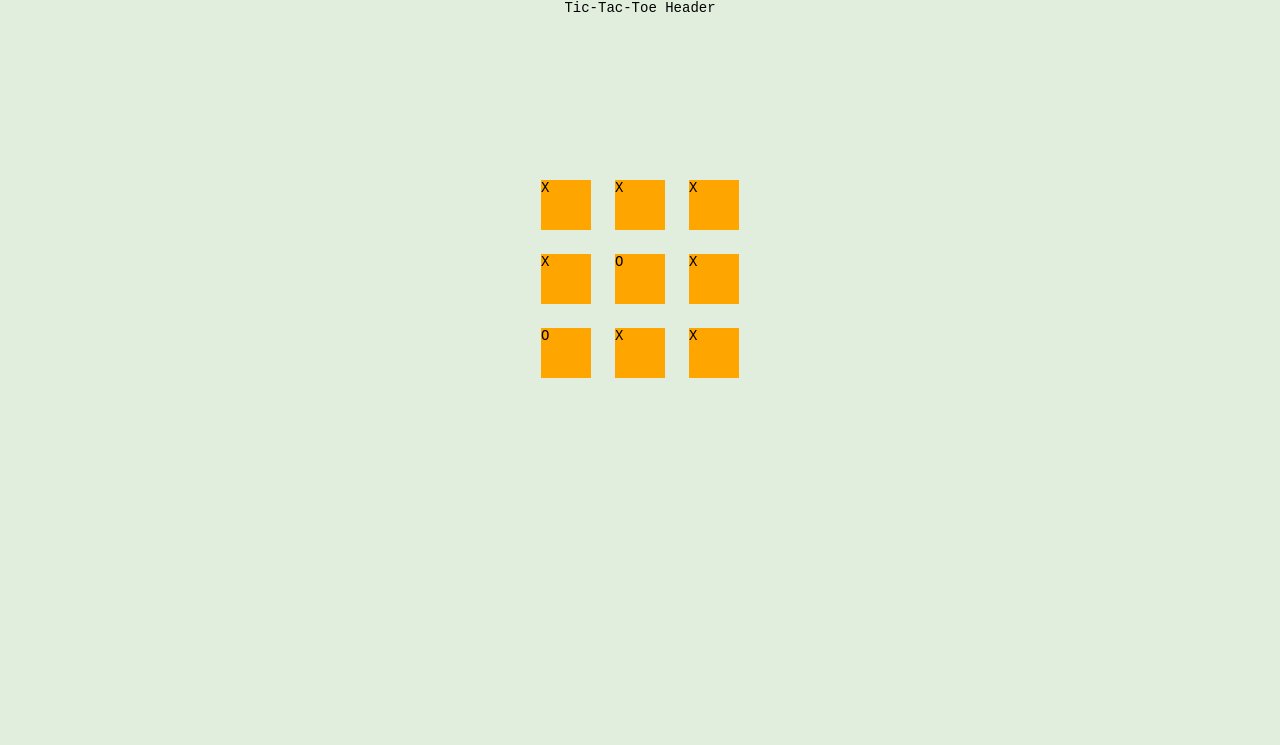
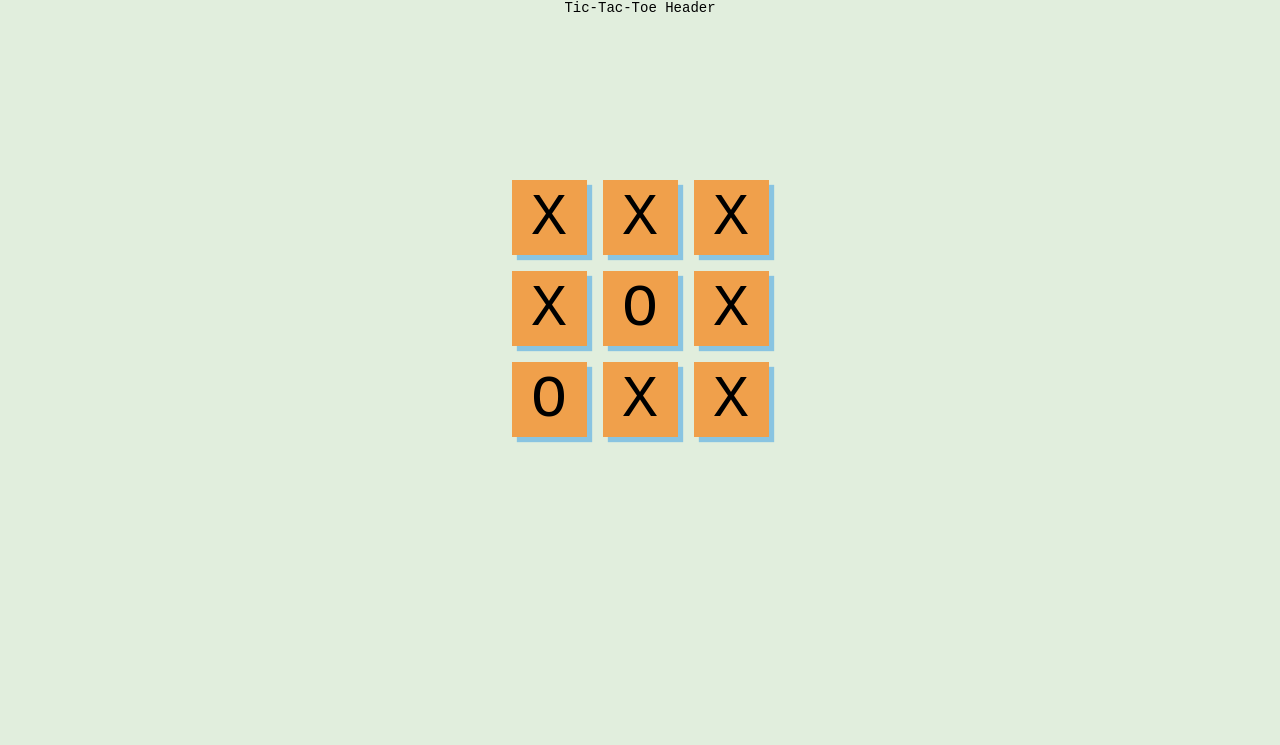
Before and after one commit to teajm/tic-tac-toe, a website: page index.html in a window 1280 px wide. Shown: the top 745 px of the page. Drawn offline with Linux system fonts and the light colour scheme.

Commit message:
adjusted grid formatting

```diff
--- a/app.js
+++ b/app.js
@@ -41,6 +41,6 @@ const player = (name,marker) =>{
     return {name,marker};
 }
 
-const game= (() =>{
+const game = (() =>{
     let slots = 9;
 })();
--- a/style.css
+++ b/style.css
@@ -41,12 +41,22 @@ body{
     height:auto;
     grid-template-rows: repeat(3, 1fr);
     grid-template-columns: repeat(3, 1fr);
-    grid-gap: 1rem;
+    grid-gap: 0.5rem;
     justify-items: center;
 }
 .gamesquare{
-    width:50px;
-    height:50px;
-    background-color:orange;
+    display:flex;
+    justify-content: center;
+    align-items: center;
+    font-size: 60px;
+    width:75px;
+    height:75px;
+    background-color:#F0A04B;
     margin:4px;
+    box-shadow: 5px 5px 1px #89C4E1;
 }
+.gamesquare:hover{
+    transition:.25s;
+    background-color: #FEFBE9;
+    color:#CE7777;
+}
```
